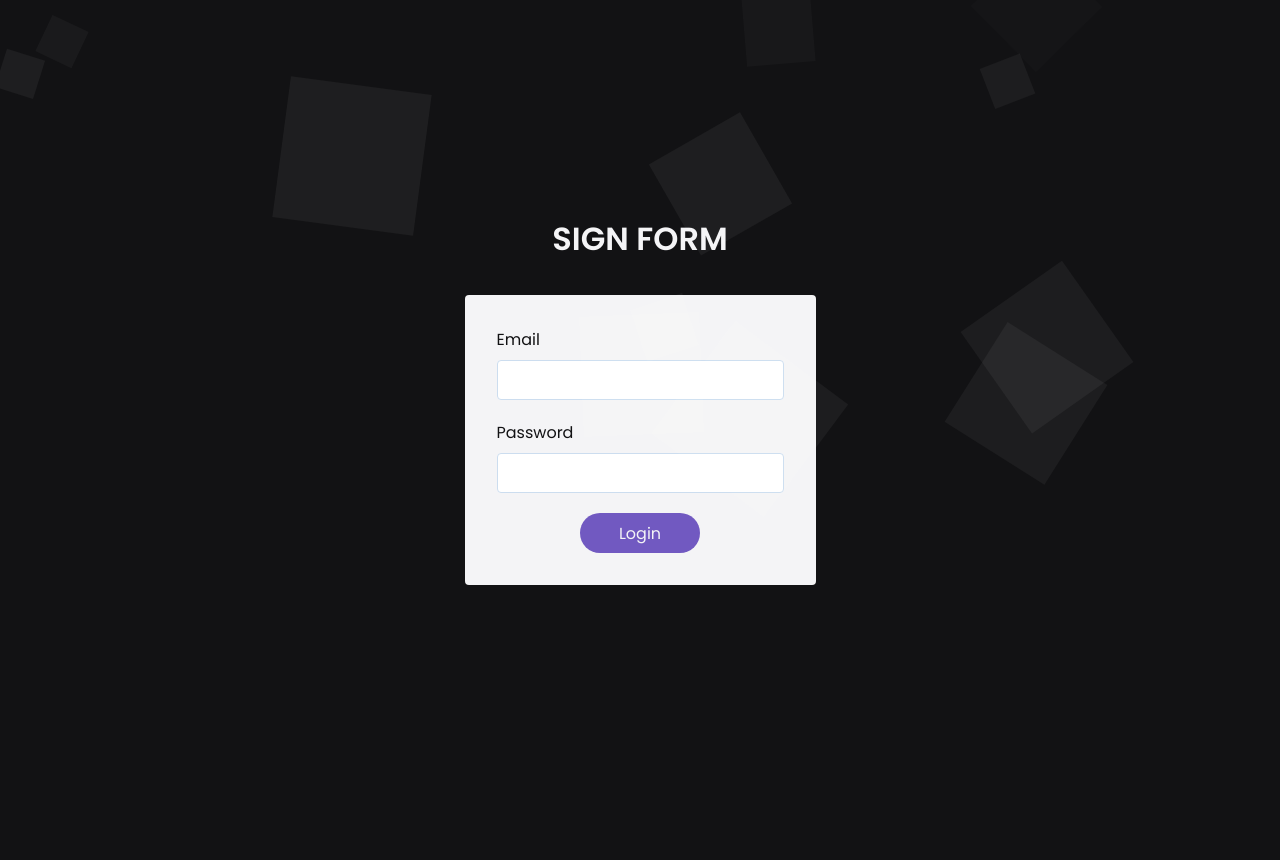
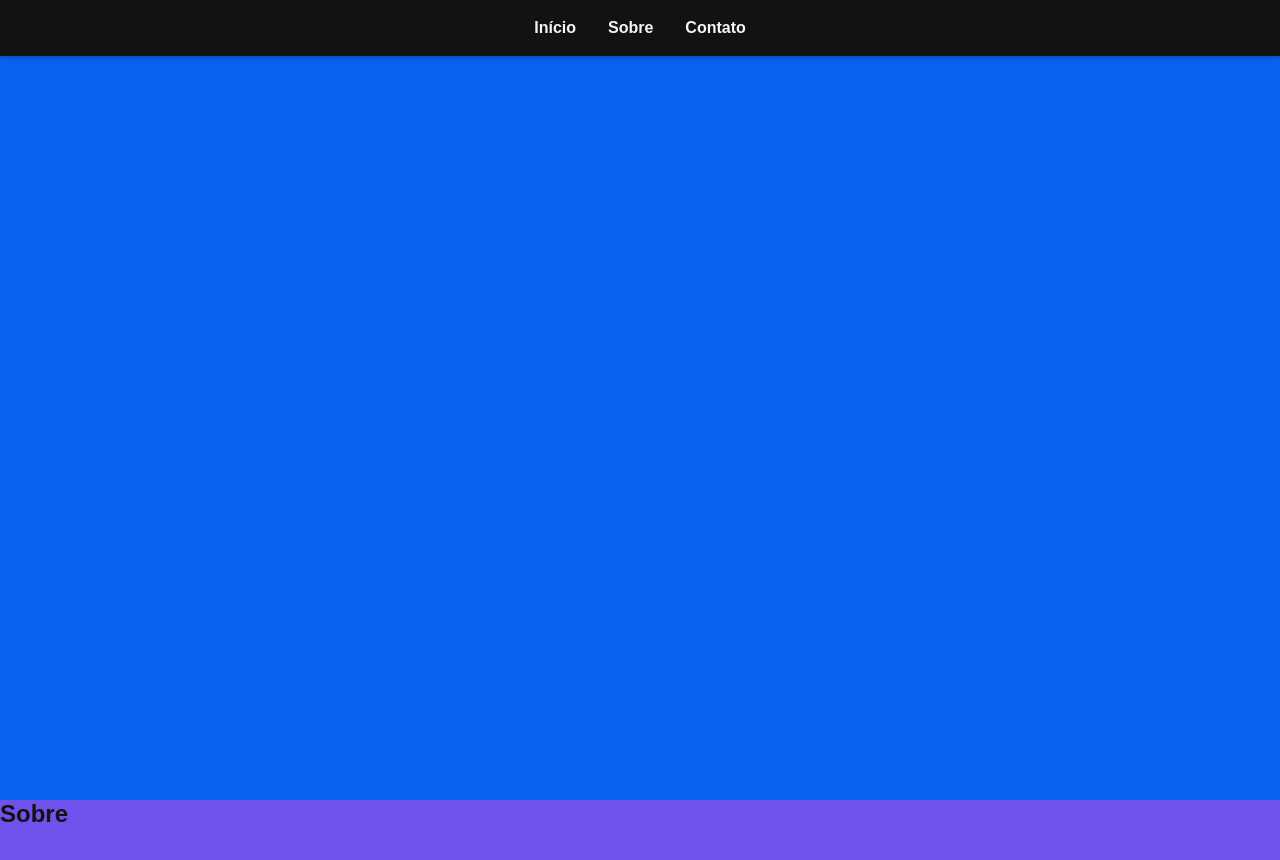
Before and after one commit to programador404/HTML-SmoothScroll, a plain HTML site: page src/index.html in a window 1280 px wide. Shown: the top 860 px of the page. Before the commit the page ends 800 px from the top, so only its background shows below. Drawn offline with Linux system fonts and the light colour scheme.

Commit message:
Smooth Scroll

```diff
--- a/src/index.html
+++ b/src/index.html
@@ -6,34 +6,40 @@
   <meta name="viewport" content="width=device-width, initial-scale=1.0">
 
   <link rel="stylesheet" href="./styles.css"/>
-  <link rel="preconnect" href="https://fonts.gstatic.com"/>
-  <link href="https://fonts.googleapis.com/css2?family=Poppins:ital,wght@0,100;0,200;0,300;0,400;0,500;0,600;0,700;0,800;0,900;1,100;1,200;1,300;1,400;1,500;1,600;1,700;1,800;1,900&display=swap" rel="stylesheet"/>
 
-  <title>Form signin</title>
+  <title>Smooth Scroll</title>
 </head>
 <body>
-  <section class="form-section">
-    <h1 class="login-title">SIGN FORM</h1>
+  <header>
+    <div>
+      <nav>
+        <ul>
+          <li>
+            <a href="#home">Início</a>
+          </li>
+          <li>
+            <a href="#about">Sobre</a>
+          </li>
+          <li>
+            <a href="#contact">Contato</a>
+          </li>
+        </ul>
+      </nav>
+    </div>
+  </header>
 
-    <div class="form-wrapper">
-      <form action="#">
-        <div class="input-block">
-          <label for="login-email">Email</label>
-          <input type="email" id="login-email"/>
-        </div>
-        <div class="input-block">
-          <label for="login-password">Password</label>
-          <input type="password" id="login-password"/>
-        </div>
-        <button type="submit" class="btn-login">Login</button>
-      </form>
-    </div>
-  </section>
+  <main>
+    <section id="home">
+      <h1>Início</h1>
+    </section>
 
-  <ul class="squares">
-    <li></li>
-  </ul>
+    <section id="about">
+      <h1>Sobre</h1>
+    </section>
 
-  <script src="index.js"></script>
+    <section id="contact">
+      <h1>Contato</h1>
+    </section>
+  </main>
 </body>
 </html>
--- a/src/index.js
+++ /dev/null
@@ -1,46 +0,0 @@
-const btnButton = document.querySelector('.btn-login');
-const formLogin = document.querySelector('form');
-
-btnButton.addEventListener('click', (event) => {
-  event.preventDefault();
-
-  const fields = [...document.querySelectorAll('.input-block input')];
-
-  fields.forEach(field => {
-    if (field.value === "") {
-      formLogin.classList.add('validate-error');
-    }
-  })
-
-  const formError = document.querySelector('.validate-error');
-  if (formError) {
-    formError.addEventListener('animationend', (event) => {
-      if (event.animationName === 'nono') {
-        formError.classList.remove('validate-error');
-      }
-    })
-  } else {
-    formLogin.classList.add('form-hide');
-  }
-});
-
-const ulSquares = document.querySelector('ul.squares');
-
-for (let iterator = 0; iterator < 11; iterator++) {
-  const li = document.createElement('li');
-
-  const size = Math.floor(Math.random() * (150 - 10) + 10);
-  const position = Math.random() * (99 - 1) + 1;
-  const delay = Math.random() * (0.1 - 10) + 0.1;
-  const duration = Math.random() * (20 - 24) + 20;
-
-
-  li.style.height = `${size}px`;
-  li.style.width = `${size}px`;
-  li.style.bottom = `-${size}px`;
-  li.style.left = `${position}%`;
-  li.style.animationDelay = `${delay}s`;
-  li.style.animationDuration = `${duration}s`;
-
-  ulSquares.appendChild(li);
-}
--- a/src/styles.css
+++ b/src/styles.css
@@ -5,13 +5,16 @@
 }
 
 :root {
-  --background: #121214;
-  --purple: #7159c1;
-  --white: #f4f4f6;
-  --light-gray: #ccddef;
+  --background: #f5f5f6;
+  --dark-gray: #121214;
+  --blue: #0962ed;
+  --purple: #7151ec;
+  --light-blue: #0ff;
 }
 
 html {
+  scroll-behavior: smooth;
+
   @media (max-width: 1080px) {
     font-size: 93.75%;
   }
@@ -22,17 +25,16 @@ html {
 }
 
 body {
-  background: var(--background);
-  -webkit-font-smootig: antialiased;
-  overflow: hidden;
+  background-color: var(--background);
+  -webkit-font-smoothing: antialiased;
 }
 
 body,
 input,
 textarea,
 button {
-  font-family: "Poppins", Arial, Helvetica, sans-serif;
-  color: var(--white);
+  font-family: Arial, Helvetica, sans-serif;
+  color: var(--dark-gray);
 }
 
 h1,
@@ -49,172 +51,51 @@ button {
   cursor: pointer;
 }
 
-section {
+header {
+  height: 56px;
+  width: 100%;
+  background: var(--dark-gray);
+  position: fixed;
+  box-shadow: 0 2px 4px rgba(0, 0, 0, 0.2);
+}
+
+header div {
+  max-width: 1120px;
+  width: 100%;
+  margin: 0 auto;
   display: flex;
-  flex-direction: column;
+  flex-direction: row;
   align-items: center;
   justify-content: center;
 }
 
-.form-section {
-  height: 100vh;
-  width: 100vw;
+header div nav ul {
   display: flex;
-  align-items: center;
-  justify-content: center;
-  padding: 1rem;
-  overflow: hidden;
+  flex-direction: row;
+  list-style: none;
+  gap: 2rem;
 }
 
-.login-title {
-  font-size: 2rem;
-  margin: 1rem 0;
+header div nav ul li a {
+  line-height: 56px;
+  text-decoration: none;
+  color: var(--background);
+  font-weight: 600;
 }
 
-form {
-  margin: 1rem 0;
-  background: var(--white);
-  padding: 2rem;
-  border-radius: 0.25rem;
-  display: flex;
-  flex-direction: column;
-  align-items: center;
-  animation-name: fade;
-  animation-duration: 0.5s;
-  overflow: hidden;
+section {
+  min-height: 100vh;
+  width: 100%;
 }
 
-.form-hide {
-  animation-name: moveToBottom;
-  animation-duration: 0.7s;
-  animation-fill-mode: forwards;
+#home {
+  background: var(--blue);
 }
 
-.validate-error {
-  animation: nono 0.5s, fade paused;
+#about {
+  background: var(--purple);
 }
 
-form .input-block {
-  margin-bottom: 20px;
-  display: flex;
-  flex-direction: column;
-  align-items: flex-start;
-  animation-name: moveLeftToRight;
-  animation-duration: 0.5s;
-  animation-fill-mode: backwards;
+#contact {
+  background: var(--light-blue);
 }
-
-.input-block:nth-child(1) {
-  animation-delay: 0.2s;
-}
-
-.input-block:nth-child(2) {
-  animation-delay: 0.4s;
-}
-
-label {
-  color: var(--background);
-  font-size: 1rem;
-}
-
-input {
-  height: 2.5rem;
-  margin-top: 0.5rem;
-  display: block;
-  border: 1px solid var(--light-gray);
-  outline-color: var(--purple);
-  color: var(--purple);
-  font-weight: 600;
-  padding: 0 0.5rem;
-  border-radius: 0.25rem;
-}
-
-.btn-login {
-  min-width: 120px;
-  background: var(--purple);
-  border: 0;
-  outline: 0;
-  height: 2.5rem;
-  color: var(--white);
-  border-radius: 2rem;
-  font-size: 1rem;
-  animation-name: moveLeftToRight;
-  animation-duration: 0.5s;
-  animation-delay: 0.6s;
-  animation-fill-mode: backwards;
-}
-
-.squares li {
-  height: 40px;
-  width: 40px;
-  background: rgba(255, 255, 255, 0.05);
-  display: block;
-  position: absolute;
-  bottom: 0px;
-
-  animation: up 10s infinite;
-  animation-direction: alternate;
-}
-
-@keyframes fade {
-  from {
-    opacity: 0;
-    transform: scale(0.9);
-  }
-  to {
-    opacity: 1;
-    transform: scale(1);
-  }
-}
-
-@keyframes moveLeftToRight {
-  from {
-    transform: translateX(-200%);
-  }
-
-  to {
-    transform: translateX(0);
-  }
-}
-
-@keyframes moveToBottom {
-  from {
-    transform: translateY(0);
-  }
-
-  to {
-    transform: translateY(100vh);
-  }
-}
-
-@keyframes nono {
-  0%,
-  100% {
-    transform: translateX(0);
-  }
-
-  25%,
-  75% {
-    transform: translateX(15px);
-  }
-
-  50% {
-    transform: translateX(-15px);
-  }
-}
-
-@keyframes up {
-  0% {
-    opacity: 0;
-    transform: translateY(0) rotate(1000deg);
-  }
-
-  50% {
-    opacity: 1;
-  }
-
-  100% {
-    opacity: 0;
-    transform: translateY(-110vh);
-  }
-}
```
Also changed, not shown: src/assets/desk.svg (deleted), src/assets/rocket.svg (deleted).
